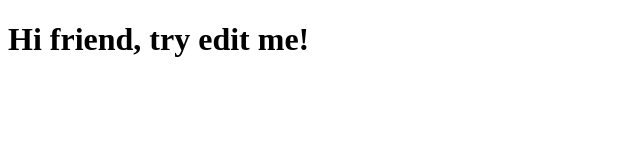
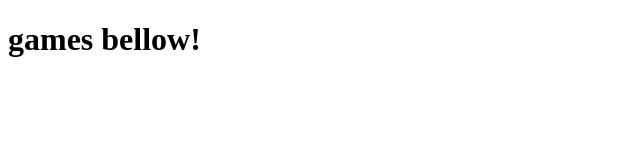
Before and after one commit to sl4ckrr/slackrr.github.io, a plain HTML site: page index.html in a window 1280 px wide. Shown: the whole page, without its empty margins (0-640 px from the left). Drawn offline with Linux system fonts and the light colour scheme.

Commit message:
Update index.html

```diff
--- a/index.html
+++ b/index.html
@@ -9,7 +9,7 @@
  </head>
  <body>
 
-   <h1>Hi friend, try edit me!</h1>
+   <h1>games bellow!</h1>
 
  </body>
 </html>
```
